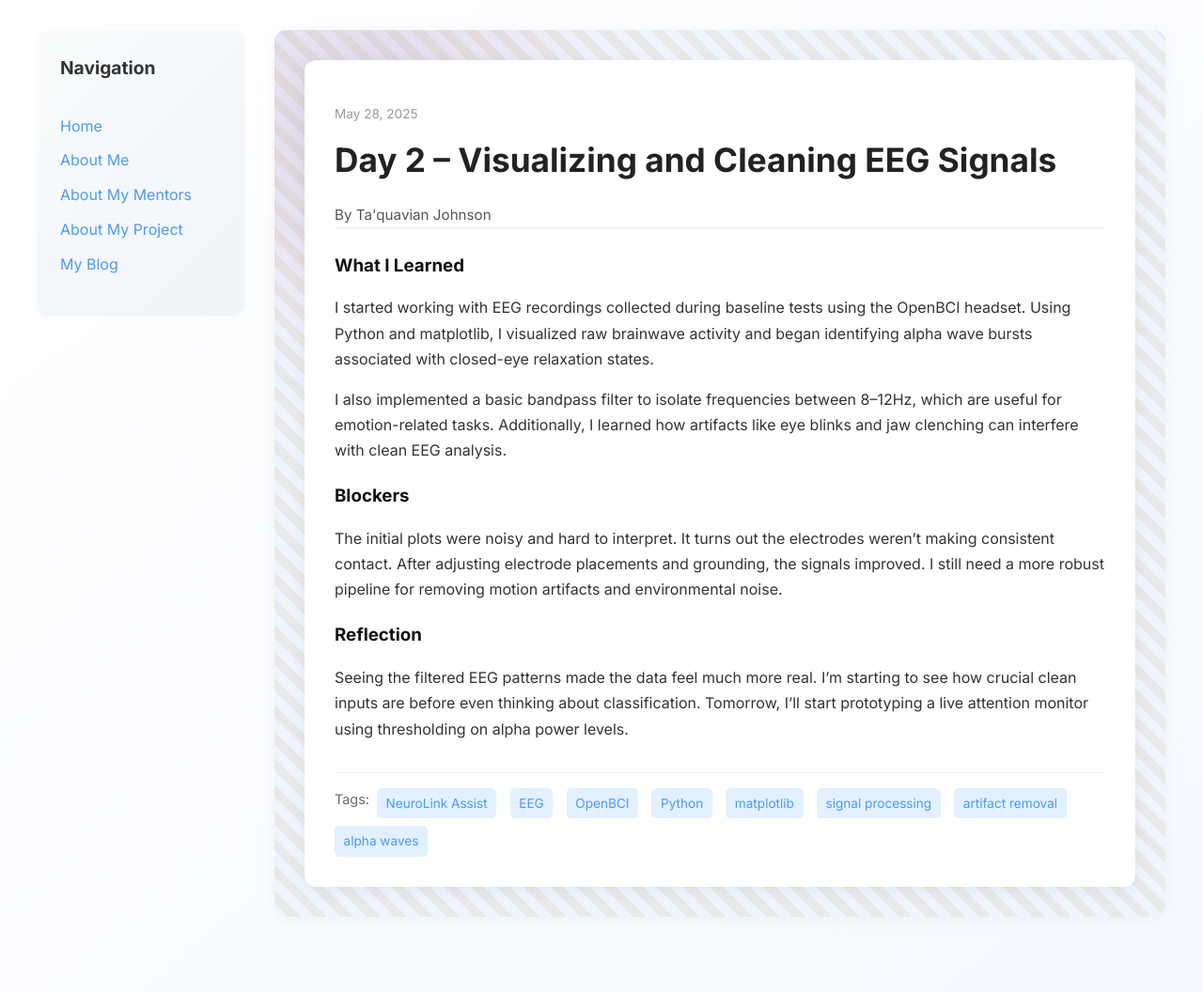
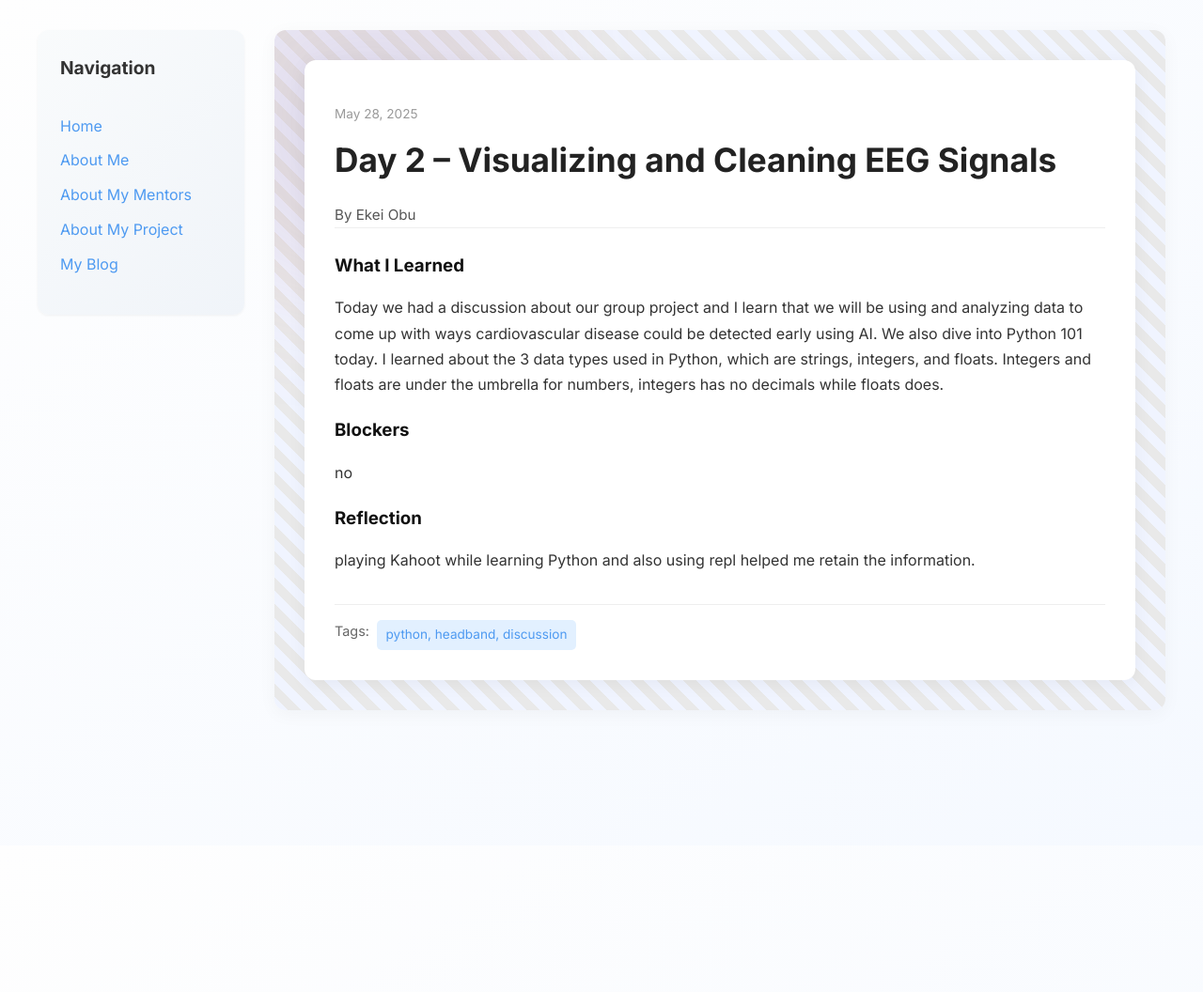
Before and after one commit to ekeiobu/ekeiobu.github.io, a Jekyll site: the page built from _posts/2025-05-28-day-2.md, in a window 1280 px wide. Shown: the whole page at 94% size. Built offline with Jekyll 4.4.1, drawn with Linux system fonts in a browser that asks for light colours; after the commit the page ends 900 px from its top, so only the background shows below that.

Commit message:
Update 2025-05-28-day-2.md

```diff
--- a/_posts/2025-05-28-day-2.md
+++ b/_posts/2025-05-28-day-2.md
@@ -2,18 +2,16 @@
 layout: post
 title: "Day 2 – Visualizing and Cleaning EEG Signals"
 date: 2025-05-28
-author: Ta'quavian Johnson
+author: Ekei Obu
 permalink: /day2.html
-tags: ["NeuroLink Assist", "EEG", "OpenBCI", "Python", "matplotlib", "signal processing", "artifact removal", "alpha waves"]
+tags: ["python, headband, discussion"]
 
 what_i_learned: |
-  I started working with EEG recordings collected during baseline tests using the OpenBCI headset. Using Python and matplotlib, I visualized raw brainwave activity and began identifying alpha wave bursts associated with closed-eye relaxation states.
-
-  I also implemented a basic bandpass filter to isolate frequencies between 8–12Hz, which are useful for emotion-related tasks. Additionally, I learned how artifacts like eye blinks and jaw clenching can interfere with clean EEG analysis.
+  Today we had a discussion about our group project and I learn that we will be using and analyzing data to come up with ways cardiovascular disease could be detected early using AI. We also dive into Python 101 today. I learned about the 3 data types used in Python, which are strings, integers, and floats. Integers and floats are under the umbrella for numbers, integers has no decimals while floats does.
 
 blockers: |
-  The initial plots were noisy and hard to interpret. It turns out the electrodes weren’t making consistent contact. After adjusting electrode placements and grounding, the signals improved. I still need a more robust pipeline for removing motion artifacts and environmental noise.
+  no
 
 reflection: |
-  Seeing the filtered EEG patterns made the data feel much more real. I’m starting to see how crucial clean inputs are before even thinking about classification. Tomorrow, I’ll start prototyping a live attention monitor using thresholding on alpha power levels.
+  playing Kahoot while learning Python and also using repl helped me retain the information.
 ---
```
